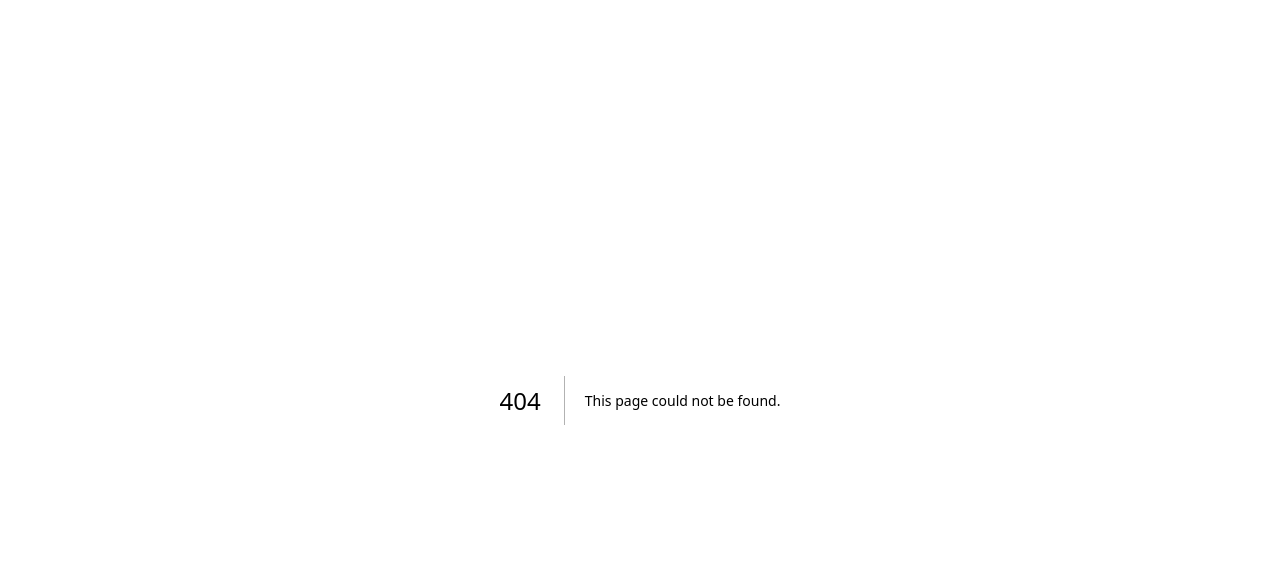
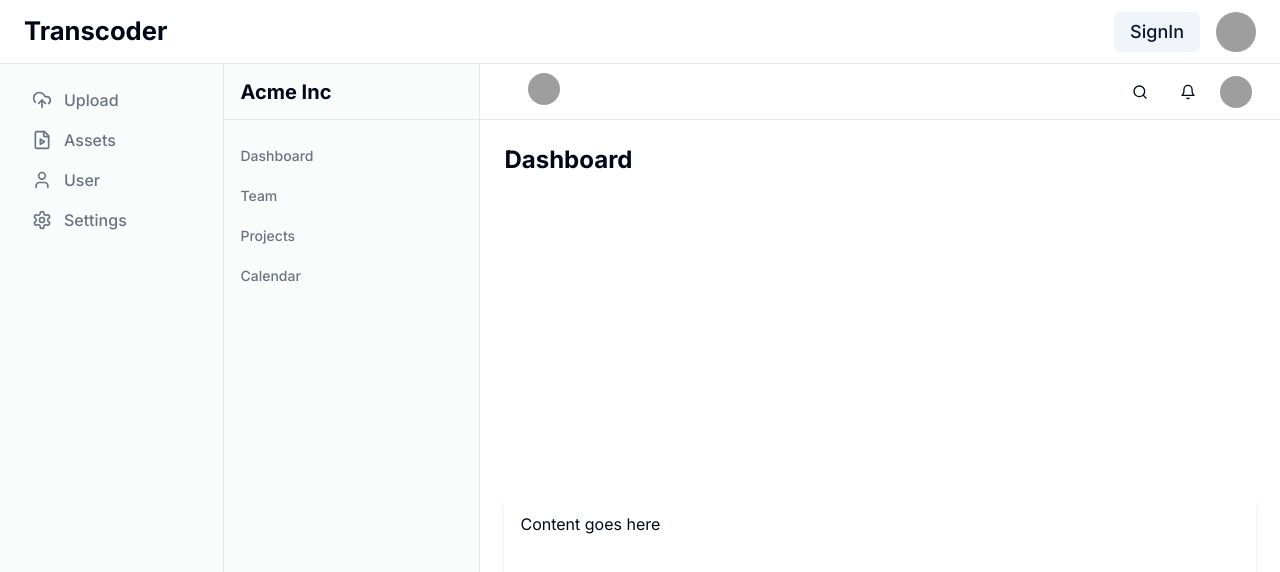
Before and after one commit to Abhisheksantra28/Video-Transcoder-Service, a Next.js app in the folder video-transcoder-client/: page /dashboard in a window 1280 px wide. Before the commit this address had no page. Shown: the top 572 px of the page. Built offline with nearby package versions, Linux system fonts and the light colour scheme; grey boxes are pictures that could not be loaded.

Commit message:
Added Sidebar

```diff
--- a/video-transcoder-client/package.json
+++ b/video-transcoder-client/package.json
@@ -11,6 +11,8 @@
   "dependencies": {
     "@aws-sdk/client-s3": "^3.521.0",
     "@aws-sdk/s3-request-presigner": "^3.521.0",
+    "@radix-ui/react-avatar": "^1.0.4",
+    "@radix-ui/react-slot": "^1.0.2",
     "class-variance-authority": "^0.7.0",
     "clsx": "^2.1.0",
     "lucide-react": "^0.354.0",
--- /dev/null
+++ b/video-transcoder-client/src/app/(dashboard)/assets/page.tsx
@@ -0,0 +1,14 @@
+import React from "react";
+
+const page = () => {
+  return (
+    <div className="grid flex-1 p-4 md:p-6 gap-4 md:gap-8">
+      <h1 className="text-2xl font-bold">Dashboard</h1>
+      <div className="grid flex-1 min-h-0 p-4 rounded-lg bg-white shadow-md dark:bg-gray-950">
+        Content goes here
+      </div>
+    </div>
+  );
+};
+
+export default page;
--- /dev/null
+++ b/video-transcoder-client/src/app/(dashboard)/dashboard/page.tsx
@@ -0,0 +1,163 @@
+
+import Link from "next/link"
+import { Button } from "@/components/ui/button"
+
+export default function Component() {
+  return (
+    <div className="flex h-screen w-full overflow-hidden">
+      <div className="hidden md:flex flex-col w-64 border-r bg-gray-100/40 dark:bg-gray-800/40">
+        <div className="flex h-14 items-center border-b border-gray-200 px-4 dark:border-gray-800">
+          <Link className="text-xl font-bold" href="#">
+            Acme Inc
+          </Link>
+        </div>
+        <div className="flex-1 overflow-auto">
+          <nav className="flex-1 py-4">
+            <Link
+              className="flex items-center h-10 px-4 text-sm font-medium text-gray-500 hover:text-gray-900 dark:text-gray-400 dark:hover:text-gray-50"
+              href="#"
+            >
+              Dashboard
+            </Link>
+            <Link
+              className="flex items-center h-10 px-4 text-sm font-medium text-gray-500 hover:text-gray-900 dark:text-gray-400 dark:hover:text-gray-50"
+              href="#"
+            >
+              Team
+            </Link>
+            <Link
+              className="flex items-center h-10 px-4 text-sm font-medium text-gray-500 hover:text-gray-900 dark:text-gray-400 dark:hover:text-gray-50"
+              href="#"
+            >
+              Projects
+            </Link>
+            <Link
+              className="flex items-center h-10 px-4 text-sm font-medium text-gray-500 hover:text-gray-900 dark:text-gray-400 dark:hover:text-gray-50"
+              href="#"
+            >
+              Calendar
+            </Link>
+          </nav>
+        </div>
+      </div>
+
+
+      <div className="flex-1 flex flex-col w-full min-h-0">
+        <header className="flex h-14 items-center border-b border-gray-200 px-4 md:px-6 dark:border-gray-800">
+          <Button className="md:hidden" size="icon" variant="outline">
+            <ChevronLeftIcon className="h-6 w-6" />
+            <span className="sr-only">Toggle sidebar</span>
+          </Button>
+          <nav className="ml-4 md:ml-6 flex-1">
+            <Link className="inline-block h-8 w-8 rounded-full overflow-hidden" href="#">
+              <img
+                alt="Avatar"
+                className="w-8 h-8 object-cover"
+                height="32"
+                src="/placeholder.svg"
+                style={{
+                  aspectRatio: "32/32",
+                  objectFit: "cover",
+                }}
+                width="32"
+              />
+            </Link>
+          </nav>
+          <div className="ml-auto flex items-center gap-4 md:gap-2">
+            <Button className="rounded-full" size="icon" variant="ghost">
+              <SearchIcon className="w-4 h-4" />
+              <span className="sr-only">Search</span>
+            </Button>
+            <Button className="rounded-full" size="icon" variant="ghost">
+              <BellIcon className="w-4 h-4" />
+              <span className="sr-only">Notifications</span>
+            </Button>
+            <Button className="rounded-full" size="icon" variant="ghost">
+              <img
+                alt="Avatar"
+                className="rounded-full"
+                height="32"
+                src="/placeholder.svg"
+                style={{
+                  aspectRatio: "32/32",
+                  objectFit: "cover",
+                }}
+                width="32"
+              />
+              <span className="sr-only">Toggle user menu</span>
+            </Button>
+          </div>
+        </header>
+        <main className="flex-1 flex flex-col min-h-0">
+          <div className="grid flex-1 p-4 md:p-6 gap-4 md:gap-8">
+            <h1 className="text-2xl font-bold">Dashboard</h1>
+            <div className="grid flex-1 min-h-0 p-4 rounded-lg bg-white shadow-md dark:bg-gray-950">
+              Content goes here
+            </div>
+          </div>
+        </main>
+      </div>
+    </div>
+  )
+}
+
+function BellIcon(props:any) {
+  return (
+    <svg
+      {...props}
+      xmlns="http://www.w3.org/2000/svg"
+      width="24"
+      height="24"
+      viewBox="0 0 24 24"
+      fill="none"
+      stroke="currentColor"
+      strokeWidth="2"
+      strokeLinecap="round"
+      strokeLinejoin="round"
+    >
+      <path d="M6 8a6 6 0 0 1 12 0c0 7 3 9 3 9H3s3-2 3-9" />
+      <path d="M10.3 21a1.94 1.94 0 0 0 3.4 0" />
+    </svg>
+  )
+}
+
+
+function ChevronLeftIcon(props:any) {
+  return (
+    <svg
+      {...props}
+      xmlns="http://www.w3.org/2000/svg"
+      width="24"
+      height="24"
+      viewBox="0 0 24 24"
+      fill="none"
+      stroke="currentColor"
+      strokeWidth="2"
+      strokeLinecap="round"
+      strokeLinejoin="round"
+    >
+      <path d="m15 18-6-6 6-6" />
+    </svg>
+  )
+}
+
+
+function SearchIcon(prop:any) {
+  return (
+    <svg
+      {...prop}
+      xmlns="http://www.w3.org/2000/svg"
+      width="24"
+      height="24"
+      viewBox="0 0 24 24"
+      fill="none"
+      stroke="currentColor"
+      strokeWidth="2"
+      strokeLinecap="round"
+      strokeLinejoin="round"
+    >
+      <circle cx="11" cy="11" r="8" />
+      <path d="m21 21-4.3-4.3" />
+    </svg>
+  )
+}
--- a/video-transcoder-client/src/components/Sidebar.tsx
+++ b/video-transcoder-client/src/components/Sidebar.tsx
@@ -1,97 +1,66 @@
 "use client";
 
-import { cn } from "@/lib/utils";
-import {
-  Code,
-  FileVideoIcon,
-  LayoutDashboard,
-  MessageSquare,
-  Music,
-  Settings,
-  UploadCloudIcon,
-  User,
-  VideoIcon,
-} from "lucide-react";
-import { Montserrat } from "next/font/google";
-import Image from "next/image";
+import { FileVideoIcon, Settings, UploadCloudIcon, User } from "lucide-react";
 import Link from "next/link";
 import { usePathname } from "next/navigation";
 import React from "react";
-import { number } from "zod";
 
+interface NavItem {
+  title: string;
+  href: string;
+  icon: React.ComponentType<any>;
+}
 
-const monsterrat = Montserrat({
-  weight: "600",
-  subsets: ["latin"],
-});
-
-const routes = [
-
+const navItems: NavItem[] = [
   {
-    label: "Upload",
+    title: "Upload",
     icon: UploadCloudIcon,
     href: "/upload",
-    color: "text-blue-500",
   },
 
   {
-    label: "Assets",
+    title: "Assets",
     icon: FileVideoIcon,
     href: "/assets",
-    color: "text-violet-500",
-  },
-
-
-  {
-    label: "User",
-    icon: User,
-    href: "/user",
-    color: "text-sky-500",
   },
 
   {
-    label: "Settings",
+    title: "User",
+    icon: User,
+    href: "/user",
+  },
+
+  {
+    title: "Settings",
     icon: Settings,
     href: "/settings",
   },
 ];
 
-
 const Sidebar = () => {
   const pathname = usePathname();
   return (
-    <div className="space-y-4 py-4 flex flex-col  h-full bg-[#111827] text-white">
-      <div className="px-3 py-2 flex-1 ">
-        <Link href="/" className="flex items-center pl-3 mb-14 ">
-          {/* <div className="relative w-8 h-8 mr-4">
-            <Image fill alt="logo" src="/logo.png" />
-          </div> */}
-          <h1 className={cn(`text-2xl ml-4 font-bold`, monsterrat.className)}>
-            Transcoder
-          </h1>
-        </Link>
-
-        <div className="space-y-1 flex flex-col">
-          {routes.map((item) => (
+    <div className="hidden md:flex flex-col w-[17rem] border-r bg-gray-100/40 dark:bg-gray-800/40">
+      <div className="flex-1 overflow-auto">
+        <nav className="flex-1 py-4">
+          {navItems.map((item: NavItem) => (
             <Link
+              key={item.title} // Add a unique key for each link
+              className={`flex items-center h-10 px-4 mx-4 text-md font-medium text-gray-500 hover:text-gray-900 dark:text-gray-400 dark:hover:text-gray-50 rounded-lg cursor-pointer  ${
+                pathname == item.href
+                  ? "text-zinc-800 bg-black/10"
+                  : "text-gray-500 hover:text-gray-950"
+              }`}
               href={item.href}
-              key={item.href}
-              className={cn(
-                `text-sm group flex p-3 w-full justify-start font-medium cursor-pointer hover:text-white hover:bg-white/10 rounded-lg transition`,
-                pathname === item.href
-                  ? "text-white bg-white/10"
-                  : "text-zinc-400"
-              )}
             >
-              <div className="flex items-center flex-1">
-                <item.icon className={cn("h-5 w-5 mr-3", item.color)} />
-                {item.label}
+              <div className="flex flex-1 items-center">
+                {item.icon && <item.icon className="h-5 w-5 mr-3" />}
+                {item.title}
               </div>
             </Link>
           ))}
-        </div>
+        </nav>
       </div>
-
     </div>
   );
 };
--- /dev/null
+++ b/video-transcoder-client/src/components/ui/avatar.tsx
@@ -0,0 +1,50 @@
+"use client"
+
+import * as React from "react"
+import * as AvatarPrimitive from "@radix-ui/react-avatar"
+
+import { cn } from "@/lib/utils"
+
+const Avatar = React.forwardRef<
+  React.ElementRef<typeof AvatarPrimitive.Root>,
+  React.ComponentPropsWithoutRef<typeof AvatarPrimitive.Root>
+>(({ className, ...props }, ref) => (
+  <AvatarPrimitive.Root
+    ref={ref}
+    className={cn(
+      "relative flex h-10 w-10 shrink-0 overflow-hidden rounded-full",
+      className
+    )}
+    {...props}
+  />
+))
+Avatar.displayName = AvatarPrimitive.Root.displayName
+
+const AvatarImage = React.forwardRef<
+  React.ElementRef<typeof AvatarPrimitive.Image>,
+  React.ComponentPropsWithoutRef<typeof AvatarPrimitive.Image>
+>(({ className, ...props }, ref) => (
+  <AvatarPrimitive.Image
+    ref={ref}
+    className={cn("aspect-square h-full w-full", className)}
+    {...props}
+  />
+))
+AvatarImage.displayName = AvatarPrimitive.Image.displayName
+
+const AvatarFallback = React.forwardRef<
+  React.ElementRef<typeof AvatarPrimitive.Fallback>,
+  React.ComponentPropsWithoutRef<typeof AvatarPrimitive.Fallback>
+>(({ className, ...props }, ref) => (
+  <AvatarPrimitive.Fallback
+    ref={ref}
+    className={cn(
+      "flex h-full w-full items-center justify-center rounded-full bg-muted",
+      className
+    )}
+    {...props}
+  />
+))
+AvatarFallback.displayName = AvatarPrimitive.Fallback.displayName
+
+export { Avatar, AvatarImage, AvatarFallback }
```
Also changed, not shown: video-transcoder-client/public/Avatar.png (added), 1 other file (tests, documents, lock files or other folders).
